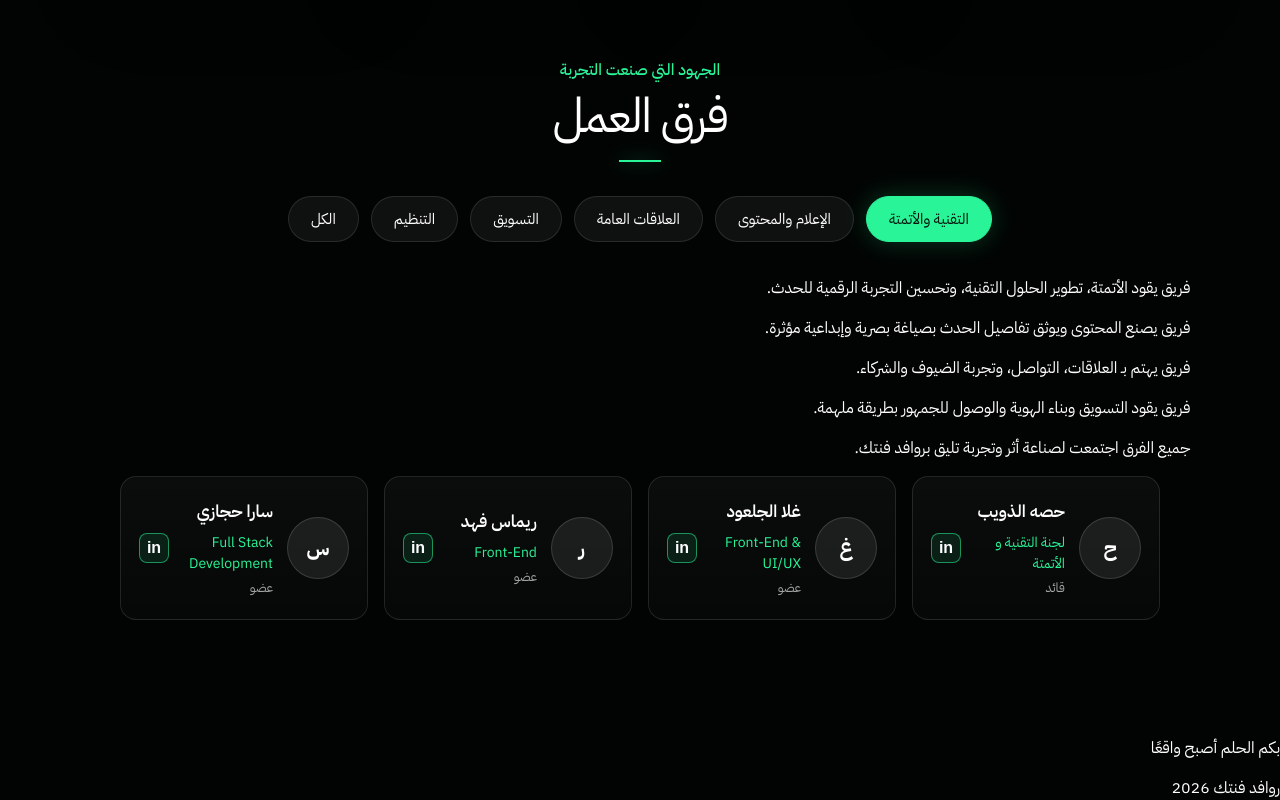
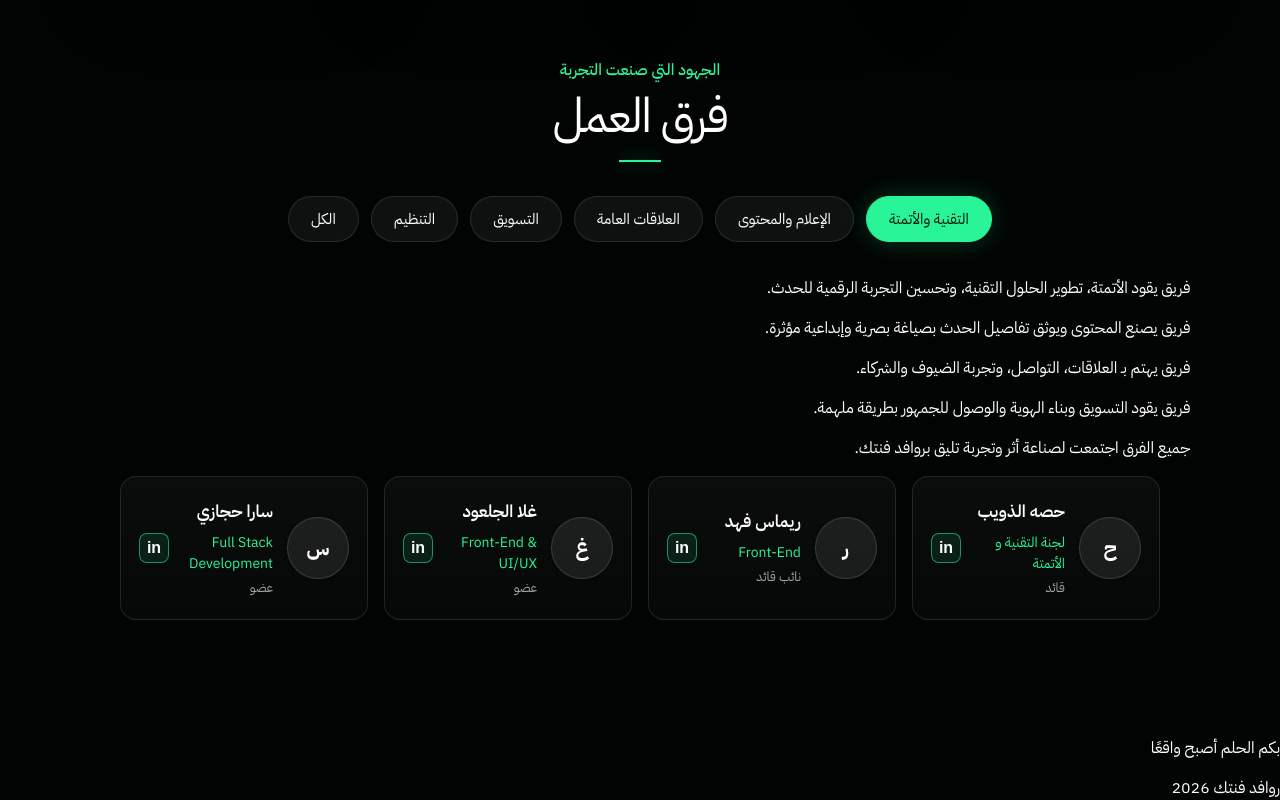
Before and after one commit to Ghalasaab/rawafedfintech-recap, a plain HTML site: page index.html in a window 1280 px wide. Shown: the part 2032-2832 px from the top of the page. Drawn offline with Linux system fonts and the light colour scheme.

Commit message:
update featured cards layout

```diff
--- a/index.html
+++ b/index.html
@@ -180,8 +180,8 @@
 
       <div class="team-grid" id="teamGrid">
         <article class="team-card" data-team="tech"><div class="mini-avatar">ح</div><div><h3>حصه الذويب</h3><p>لجنة التقنية و الأتمتة</p><span>قائد</span></div><a class="linkedin" href="https://www.linkedin.com/in/hessa-althuwaib-870742325?utm_source=share_via&utm_content=profile&utm_medium=member_ios" target="_blank" rel="noreferrer">in</a></article>
+        <article class="team-card" data-team="tech"><div class="mini-avatar">ر</div><div><h3>ريماس فهد</h3><p>Front-End</p><span>نائب قائد</span></div><a class="linkedin" href="https://www.linkedin.com/in/rimas-fahad-493255374?utm_source=share_via&utm_content=profile&utm_medium=member_ios" target="_blank" rel="noreferrer">in</a></article>
         <article class="team-card" data-team="tech"><div class="mini-avatar">غ</div><div><h3>غلا الجلعود</h3><p>Front-End & UI/UX</p><span>عضو</span></div><a class="linkedin" href="https://www.linkedin.com/in/ghala-aljaloud-b377802b9/" target="_blank" rel="noreferrer">in</a></article>
-        <article class="team-card" data-team="tech"><div class="mini-avatar">ر</div><div><h3>ريماس فهد</h3><p>Front-End</p><span>عضو</span></div><a class="linkedin" href="https://www.linkedin.com/in/rimas-fahad-493255374?utm_source=share_via&utm_content=profile&utm_medium=member_ios" target="_blank" rel="noreferrer">in</a></article>
         <article class="team-card" data-team="tech"><div class="mini-avatar">س</div><div><h3>سارا حجازي</h3><p>Full Stack Development</p><span>عضو</span></div><a class="linkedin" href="https://www.linkedin.com/in/hjzsra?utm_source=share&utm_campaign=share_via&utm_content=profile&utm_medium=ios_app" target="_blank" rel="noreferrer">in</a></article>
 
         <article class="team-card" data-team="media"><div class="mini-avatar">م</div><div><h3>محمد القحطاني</h3><p>لجنة الإعلام والمحتوى</p><span>عضو</span></div><a class="linkedin" href="https://www.linkedin.com/" target="_blank" rel="noreferrer">in</a></article>
```
